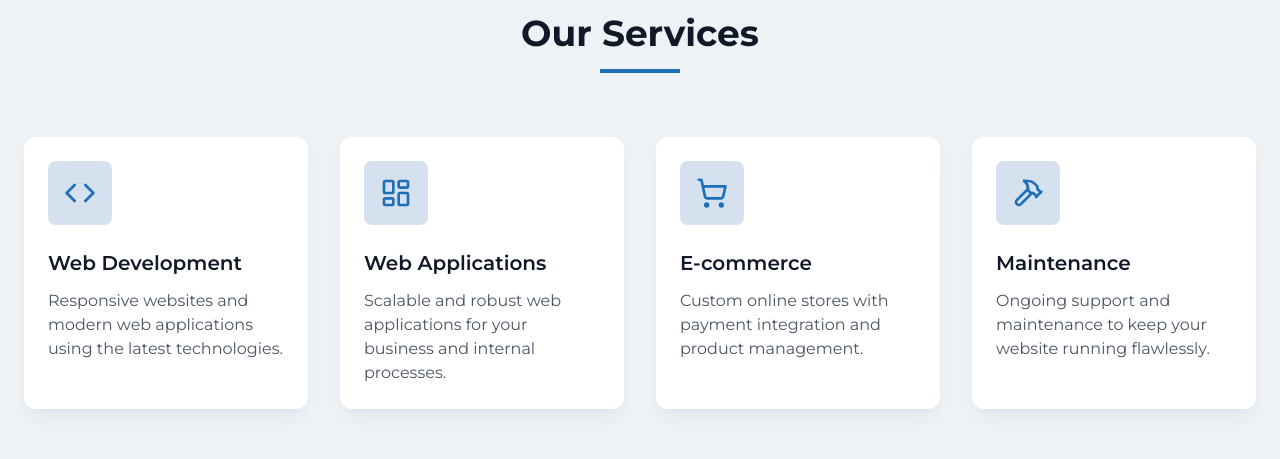
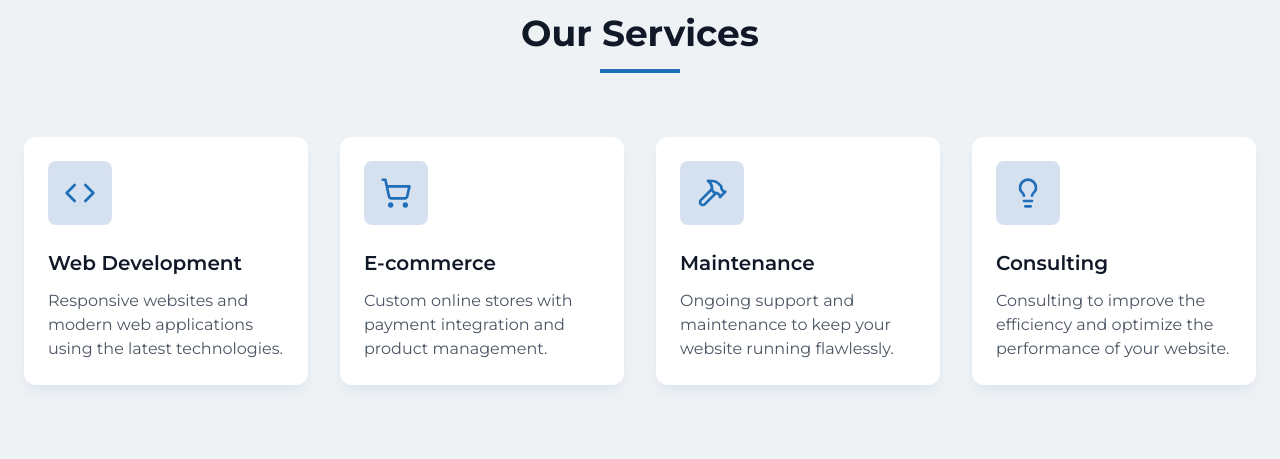
Before and after one commit to GabrielHorbach/horbach.dev, a Next.js app: page /en in a window 1280 px wide. Shown: the part 1260-1719 px from the top of the page. Built offline with nearby package versions, Linux system fonts and the light colour scheme; no server answers.

Commit message:
update service

```diff
--- a/components/ServicesSection.tsx
+++ b/components/ServicesSection.tsx
@@ -1,6 +1,12 @@
 import { t } from "@/constants/translations";
 import { Locale } from "@/config/languages";
-import { Code, ShoppingCart, LayoutDashboard, Hammer } from "lucide-react";
+import {
+  Code,
+  ShoppingCart,
+  LayoutDashboard,
+  Hammer,
+  Lightbulb,
+} from "lucide-react";
 
 interface ServicesSectionProps {
   lang: Locale;
@@ -17,13 +23,6 @@ export function ServicesSection({ lang }: ServicesSectionProps) {
     },
     {
       icon: (
-        <LayoutDashboard className="h-8 w-8 text-horbach-600 group-hover:text-white transition-colors" />
-      ),
-      title: t("service.app.title", lang),
-      description: t("service.app.description", lang),
-    },
-    {
-      icon: (
         <ShoppingCart className="h-8 w-8 text-horbach-600 group-hover:text-white transition-colors" />
       ),
       title: t("service.ecommerce.title", lang),
@@ -35,6 +34,13 @@ export function ServicesSection({ lang }: ServicesSectionProps) {
       ),
       title: t("service.maintenance.title", lang),
       description: t("service.maintenance.description", lang),
+    },
+    {
+      icon: (
+        <Lightbulb className="h-8 w-8 text-horbach-600 group-hover:text-white transition-colors" />
+      ),
+      title: t("service.consulting.title", lang),
+      description: t("service.consulting.description", lang),
     },
   ];
 
--- a/constants/translations.ts
+++ b/constants/translations.ts
@@ -88,6 +88,14 @@ const translations = {
   "service.maintenance.description": {
     pt: "Suporte contínuo e manutenção para manter seu site funcionando perfeitamente.",
     en: "Ongoing support and maintenance to keep your website running flawlessly.",
+  },
+  "service.consulting.title": {
+    pt: "Consultoria",
+    en: "Consulting",
+  },
+  "service.consulting.description": {
+    pt: "Consultoria para melhorar a eficiência e otimizar o desempenho do seu site.",
+    en: "Consulting to improve the efficiency and optimize the performance of your website.",
   },
 
   // Projects
```
